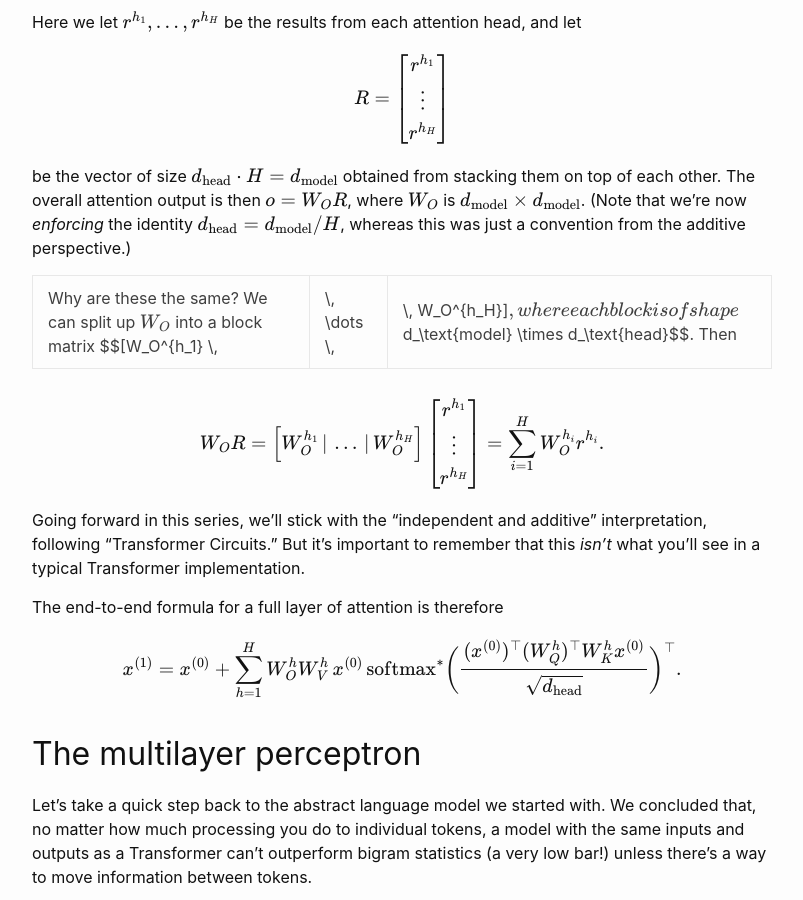
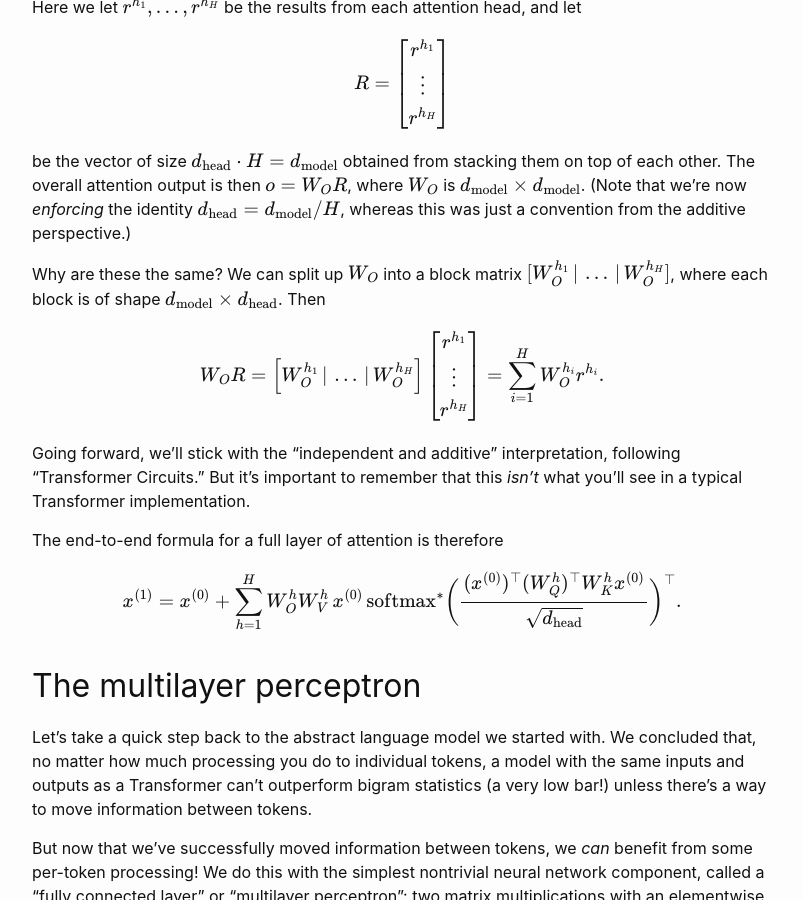
Before and after one commit to alexsemendinger/alexsemendinger.github.io, a Jekyll site: the page built from _posts/2025-02-26-transformer-gentle-introduction.markdown, in a window 1280 px wide and 900 px high, scrolled down 12080 px. Shown: the whole window, without its empty margins (238-1041 px from the left). Built offline with Jekyll 4.4.1, drawn with Linux system fonts in a browser that asks for light colours; some of the changed text lies outside the part shown.

```diff
--- a/_posts/2025-02-06-draft-transformer.markdown
+++ b/_posts/2025-02-26-transformer-gentle-introduction.markdown
@@ -121,7 +120,7 @@ You shouldn't be surprised to hear that these are exactly the ingredients of a G
 
 Here's where the math begins.
 
-GPT-2 Small, which will be our running reference example, has a vocabulary size of 50,257 tokens (we'll call this $$n_{\text{vocab}}$$). Each token $$t_i$$ is represented first as a "one-hot" vector: e.g. the token with index 324 is represented by a vector of length 50,257 consisting of a $$1$$ in position 324 and zeros elsewhere. We'll bundle all these one-hot-encoded tokens together as the columns of an $$n_\text{vocab} \times n$$ matrix $$t = [t_1, \dots, t_n]$$, which will serve as our input.
+GPT-2 Small, which will be our running reference example, has a vocabulary size of 50,257 tokens (we'll call this $$n_{\text{vocab}}$$). Each token $$t_i$$ is represented first as a "one-hot" vector: e.g. the token with index -24 is represented by a vector of length 50,257 consisting of a $$1$$ in position 324 and zeros elsewhere. We'll bundle all these one-hot-encoded tokens together as the columns of an $$n_\text{vocab} \times n$$ matrix $$t = [t_1, \dots, t_n]$$, which will serve as our input.
 
 Fifty thousand dimensions  is a lot to work with, so the first thing the model does is **embed** the tokens into a lower-dimensional space of size $$d_{\text{model}}$$. In GPT-2, $$d_{\text{model}} = 768$$.
 
@@ -164,7 +163,7 @@ The $$k$$-th entry of this output vector is the probability that the model assig
 
 Of course, we still haven't left the "processing tokens individually" stage, so the best we can hope for here is for the model to encode (say it with me) *bigram statistics*. "Transformer Circuits" reports observing this in practice:
 
-> In particular, the \(W_U W_E\) term seems to often help represent bigram statistics which aren't described by more general grammatical rules, such as the fact that "Barack" is often followed by "Obama".
+> In particular, the $$W_U W_E$$ term seems to often help represent bigram statistics which aren't described by more general grammatical rules, such as the fact that "Barack" is often followed by "Obama".
 
 So far, not very interesting. I promised there would be information movement! We'll finally get that with *attention*.
 
@@ -360,13 +359,13 @@ $$
 
 be the vector of size $$d_\text{head} \cdot H = d_\text{model}$$ obtained from stacking them on top of each other.  The overall attention output is then $$o = W_O R$$, where $$W_O$$ is $$d_\text{model} \times d_\text{model}$$. (Note that we're now *enforcing* the identity $$d_\text{head} = d_\text{model} / H$$, whereas this was just a convention from the additive perspective.)
 
-Why are these the same? We can split up $$W_O$$ into a block matrix $$[W_O^{h_1} \,|\, \dots \,|\, W_O^{h_H}]$$, where each block is of shape $$d_\text{model} \times d_\text{head}$$. Then
+Why are these the same? We can split up $$W_O$$ into a block matrix $$[W_O^{h_1} \,\vert\, \dots \,\vert\, W_O^{h_H}]$$, where each block is of shape $$d_\text{model} \times d_\text{head}$$. Then
 
 $$
 W_O R = \left[W_O^{h_1} \,|\, \dots \,|\, W_O^{h_H}\right] \begin{bmatrix} r^{h_1} \\ \vdots \\ r^{h_H} \end{bmatrix} = \sum_{i=1}^H W_O^{h_i} r^{h_i}.
 $$
 
-Going forward in this series, we'll stick with the "independent and additive" interpretation, following "Transformer Circuits." But it's important to remember that this *isn't* what you'll see in a typical Transformer implementation.
+Going forward, we'll stick with the "independent and additive" interpretation, following "Transformer Circuits." But it's important to remember that this *isn't* what you'll see in a typical Transformer implementation.
 
 The end-to-end formula for a full layer of attention is therefore
 
```
Also changed, not shown: other parts of _posts/2025-02-26-transformer-gentle-introduction.markdown (+4 -5 lines).
